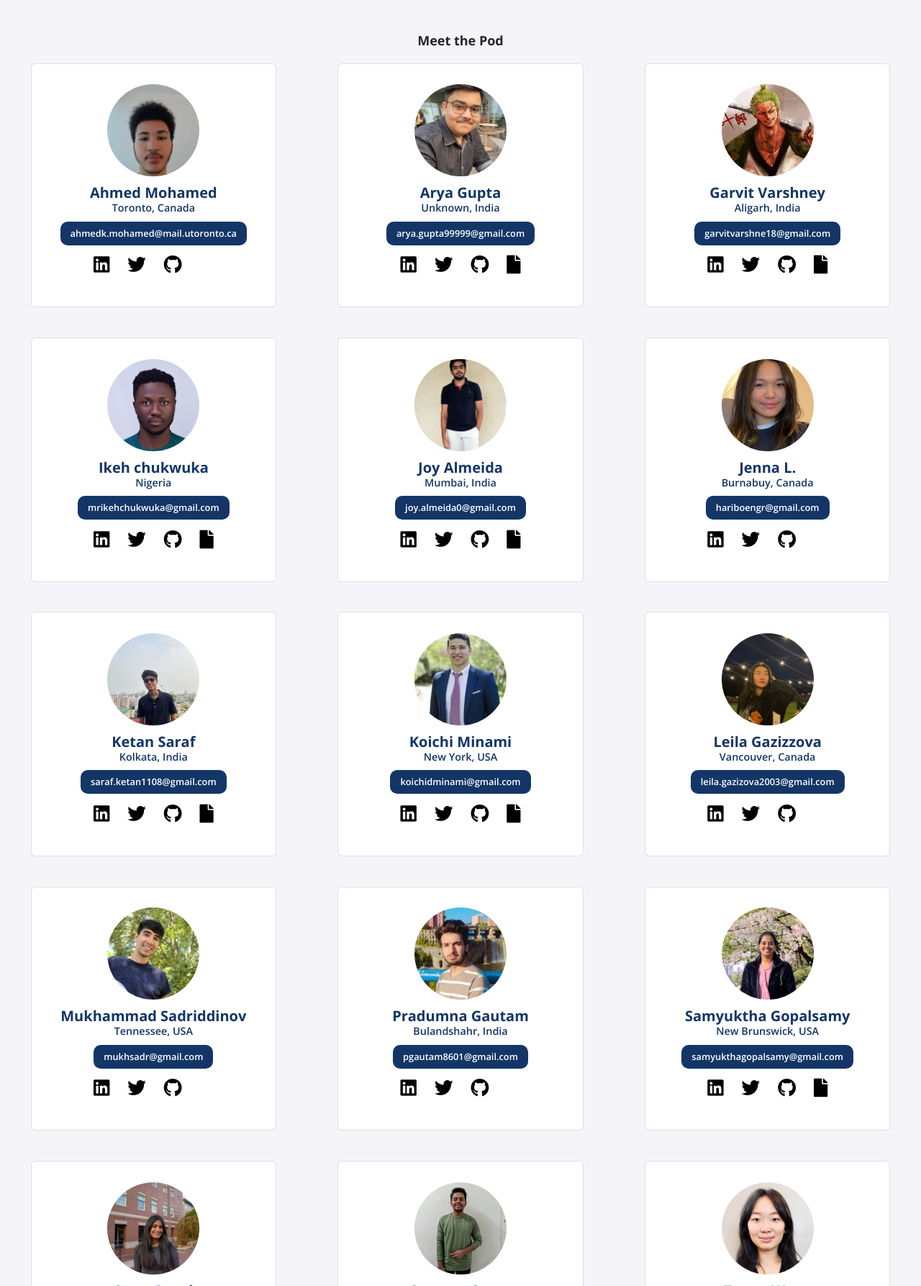
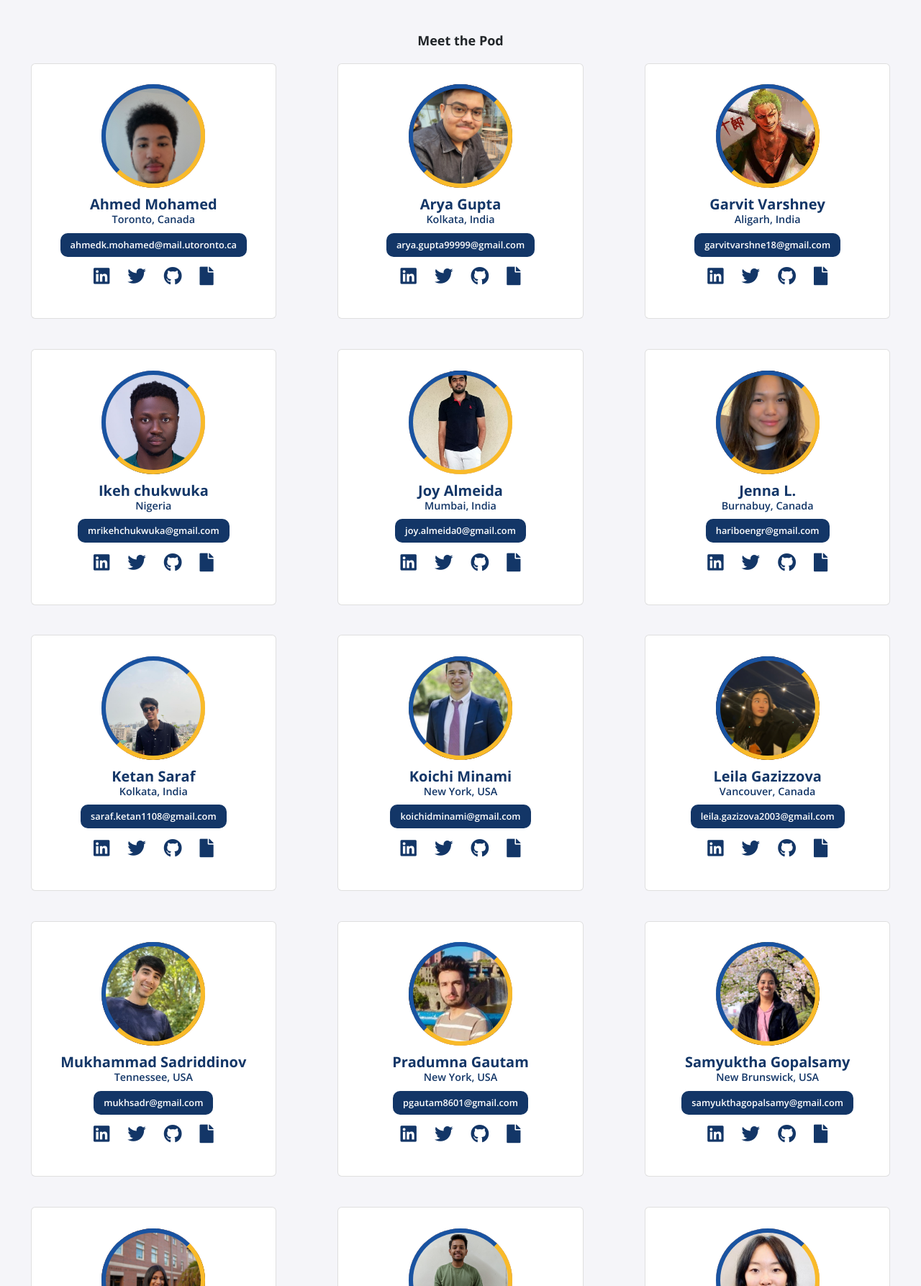
Before and after one commit to MLH-Fellowship/prep-portfolio-23.MAR.PREP.1, a Jekyll site: the page built from index.html, in a window 1280 px wide, cut to the strip 474-2261 px from the top of the page. Shown: the whole strip at 72% size. Built offline with Jekyll 4.4.1, drawn with Linux system fonts in a browser that asks for light colours; nearby versions of some CDN libraries.

Commit message:
adding image animations 🐽

```diff
--- a/_data/fellows.yml
+++ b/_data/fellows.yml
@@ -9,7 +9,7 @@
 
 - name: Arya Gupta
   img: arya.jpeg
-  location: Unknown, India
+  location: Kolkata, India
   email: arya.gupta99999@gmail.com
   linkedIn: https://www.linkedin.com/in/arya-gupta0/
   twitter: https://twitter.com
@@ -90,12 +90,12 @@
 
 - name: Pradumna Gautam
   img: pradumna.jpg
-  location: Bulandshahr, India
+  location: New York, USA
   email: pgautam8601@gmail.com
   linkedIn: https://www.linkedin.com/in/pradumna/
   twitter: https://twitter.com
   github: https://github.com/pradumna-gautam
-  resume:
+  resume: https://drive.google.com/file/d/1tE_VBxtug6AAI5JvDhRsG6JwUam3g74B/view
 
 - name: Samyuktha Gopalsamy
   img: samyuktha.jpg
--- a/_includes/description.html
+++ b/_includes/description.html
@@ -4,11 +4,16 @@
   <div class="card">
     <div class="info">
       <div class="fellow-img-container">
-        <img
-          src="../assets/img/fellows/{{item.img}}"
-          alt="fellow-image"
-          class="fellow-img"
-        />
+        <div class="spinner">
+          <div class="inner-spin"></div>
+          <span class="fullie">
+            <img
+              src="../assets/img/fellows/{{item.img}}"
+              alt="fellow-image"
+              class="fellow-img"
+            />
+          </span>
+        </div>
       </div>
       <p class="fellow-name">{{ item.name }}</p>
       <p class="fellow-location">{{ item.location }}</p>
@@ -16,22 +21,18 @@
         <h5>{{item.email}}</h5>
       </div>
       <div class="social-links fellow-links">
-        <a href={{item.linkedIn}} class="fellow-link" target="_blank"
+        <a href="{{item.linkedIn}}" class="fellow-link" target="_blank"
           ><i class="fab fa-linkedin fa-lg"></i
         ></a>
-        <a
-          href={{item.twitter}}
-          class="fellow-link" target="_blank"
+        <a href="{{item.twitter}}" class="fellow-link" target="_blank"
           ><i class="fab fa-twitter fa-lg"></i
         ></a>
-        <a
-          href={{item.github}}
-          class="fellow-link" target="_blank"
-          ><i class="fab fa-github fa-lg"></i></a>
-        <a
-          href={{item.resume}}
-          class="fellow-link" target="_blank"
-          ><i class="fas fa-file fa-lg"></i></a>
+        <a href="{{item.github}}" class="fellow-link" target="_blank"
+          ><i class="fab fa-github fa-lg"></i
+        ></a>
+        <a href="{{item.resume}}" class="fellow-link" target="_blank"
+          ><i class="fas fa-file fa-lg"></i
+        ></a>
       </div>
     </div>
   </div>
--- a/_sass/description.scss
+++ b/_sass/description.scss
@@ -6,13 +6,15 @@
     transition: all 0.25s ease-in-out;
 
     &:hover {
-      transform: scale(1.02);
       -webkit-box-shadow: 0px 0px 16px 0px rgba(0, 0, 0, 0.75);
       -moz-box-shadow: 0px 0px 16px 0px rgba(0, 0, 0, 0.75);
       box-shadow: 0px 0px 16px 0px rgba(0, 0, 0, 0.75);
 
-      &:nth-child(n) {
-        transform: scale(1.02);
+      div.spinner {
+        opacity: 0.95;
+        div.inner-spin {
+          transform: rotate(180deg);
+        }
       }
     }
   }
@@ -24,16 +26,51 @@
     width: 100%;
 
     div.fellow-img-container {
-      width: 8rem;
-      height: 8rem;
+      width: 9rem;
+      height: 9rem;
       border-radius: 50%;
       margin-bottom: 0.8rem;
 
-      img.fellow-img {
-        width: 100%;
-        height: 100%;
+      div.spinner {
+        width: 9rem;
+        height: 9rem;
+        position: relative;
+      }
+
+      div.inner-spin {
+        position: absolute;
+        width: 9rem;
+        height: 9rem;
+        border: 6px solid #1953a1;
+        border-right-color: #f9ba29;
+        border-bottom-color: #f9ba29;
         border-radius: 50%;
-        object-fit: cover;
+        transition: transform 1s;
+        transform: translateZ(0);
+      }
+
+      span.fullie {
+        display: block;
+        margin: 0 auto;
+
+        width: 9rem;
+        height: 9rem;
+        background: #bd4932;
+        border-radius: 7rem;
+        z-index: 2;
+        top: 50%;
+        left: 50%;
+        margin-top: -((8 - 1) / 2);
+        margin-left: -((8 - 1) / 2);
+
+        img.fellow-img {
+          object-fit: cover;
+          width: 9rem;
+          height: 9rem;
+          border-radius: 8rem;
+          opacity: 1;
+          transition: all 1s;
+        }
       }
     }
 
@@ -69,7 +106,7 @@
 
     div.fellow-links {
       a.fellow-link {
-        color: black;
+        color: #133667;
       }
     }
   }
```
